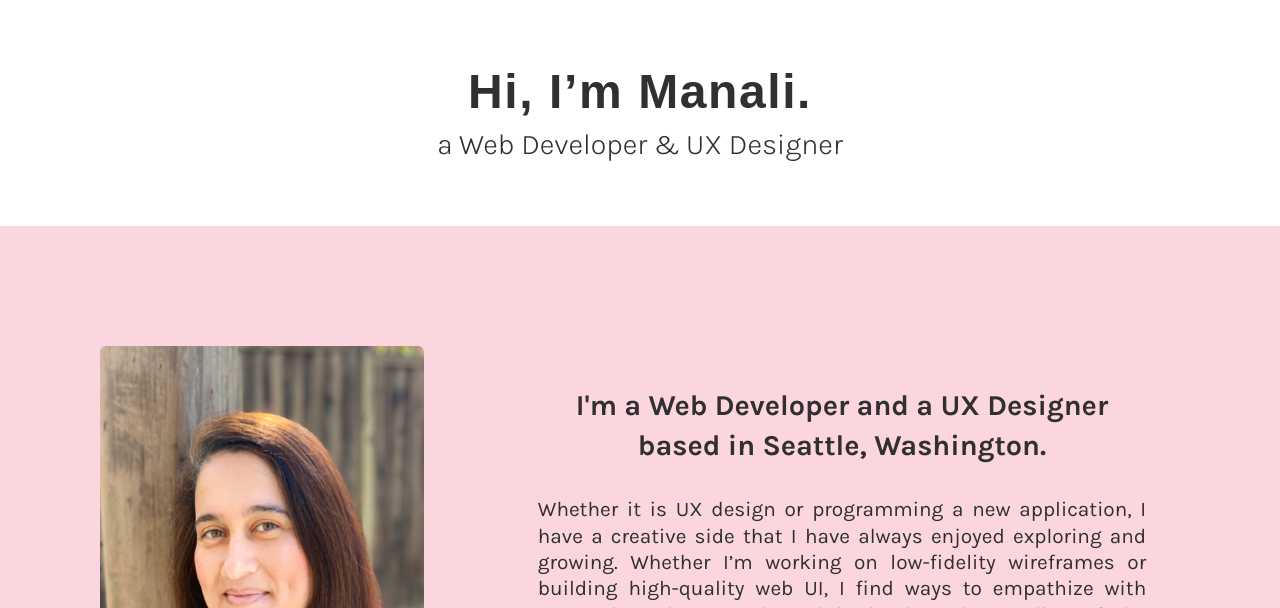
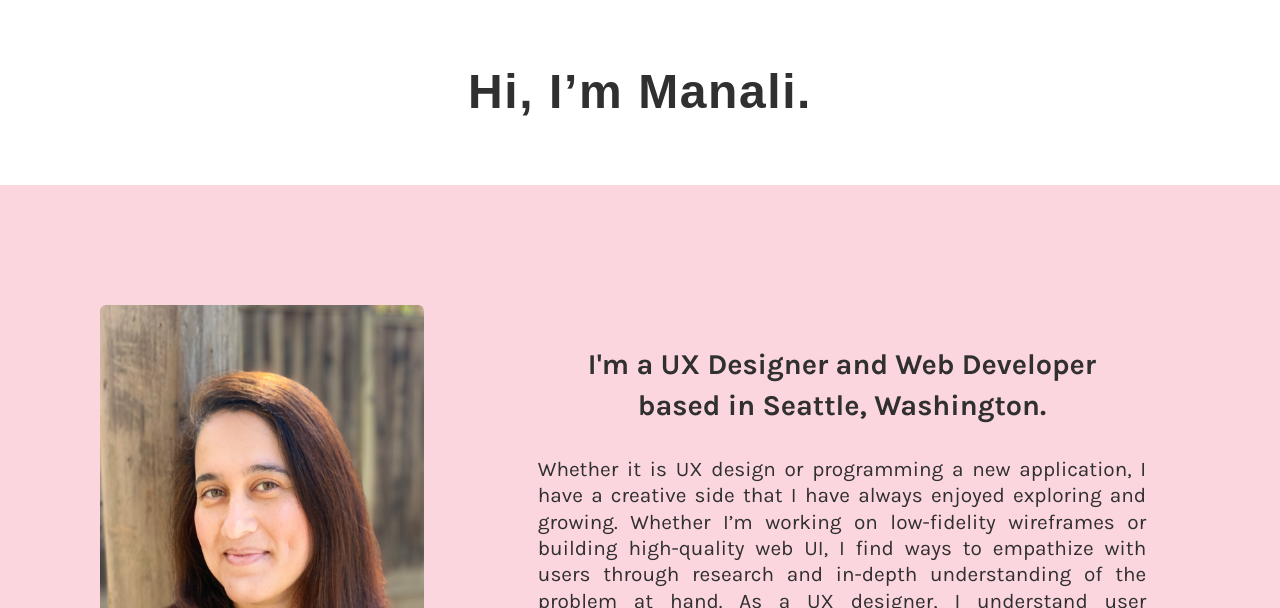
Before and after one commit to manali-decoding/manali-decoding.github.io, a website: page index.html in a window 1280 px wide. Shown: the part 192-800 px from the top of the page. Drawn offline with Linux system fonts and the light colour scheme; a web font is replaced by a local one.

Commit message:
title updates (#4)
Co-authored-by: Manali Joshi <‘designsbymanali@gmail.com’>

```diff
--- a/index.html
+++ b/index.html
@@ -3,7 +3,7 @@
 
 <head>
     <meta charset="utf-8">
-    <title>Manali Joshi | Web Developer</title>
+    <title>Manali Joshi | UX Designer & Web Developer</title>
     <meta name="description" content="">
     <meta name="viewport" content="width=device-width, initial-scale=1">
 
@@ -78,7 +78,7 @@
             </nav>
             <div class="hero slide-up">
                 <h1 class="headline">Hi, I&#8217;m Manali.</h1>
-                <h2 class="greeting">a Web Developer & UX Designer </span></h2>
+                <h2 class="greeting" a UX Designer & Web Developer </span></h2>
             </div>
         </div>
     </header>
@@ -90,7 +90,7 @@
             <img id="about__img" src="imgaes/manali_profile_1 1.png" alt="Manali Joshi front end developer">
             <div id="about__text">
                 <!-- <h2 class="category-header" id="about__about">About</h2> -->
-                <h3 id="about__headline">I'm a Web Developer and a UX Designer based in Seattle,
+                <h3 id="about__headline">I'm a UX Designer and Web Developer based in Seattle,
                     Washington.</h3>
                 <p>Whether it is UX design or programming a new application, I
                     have a creative side that I have always enjoyed exploring and growing. Whether I’m working on
```
